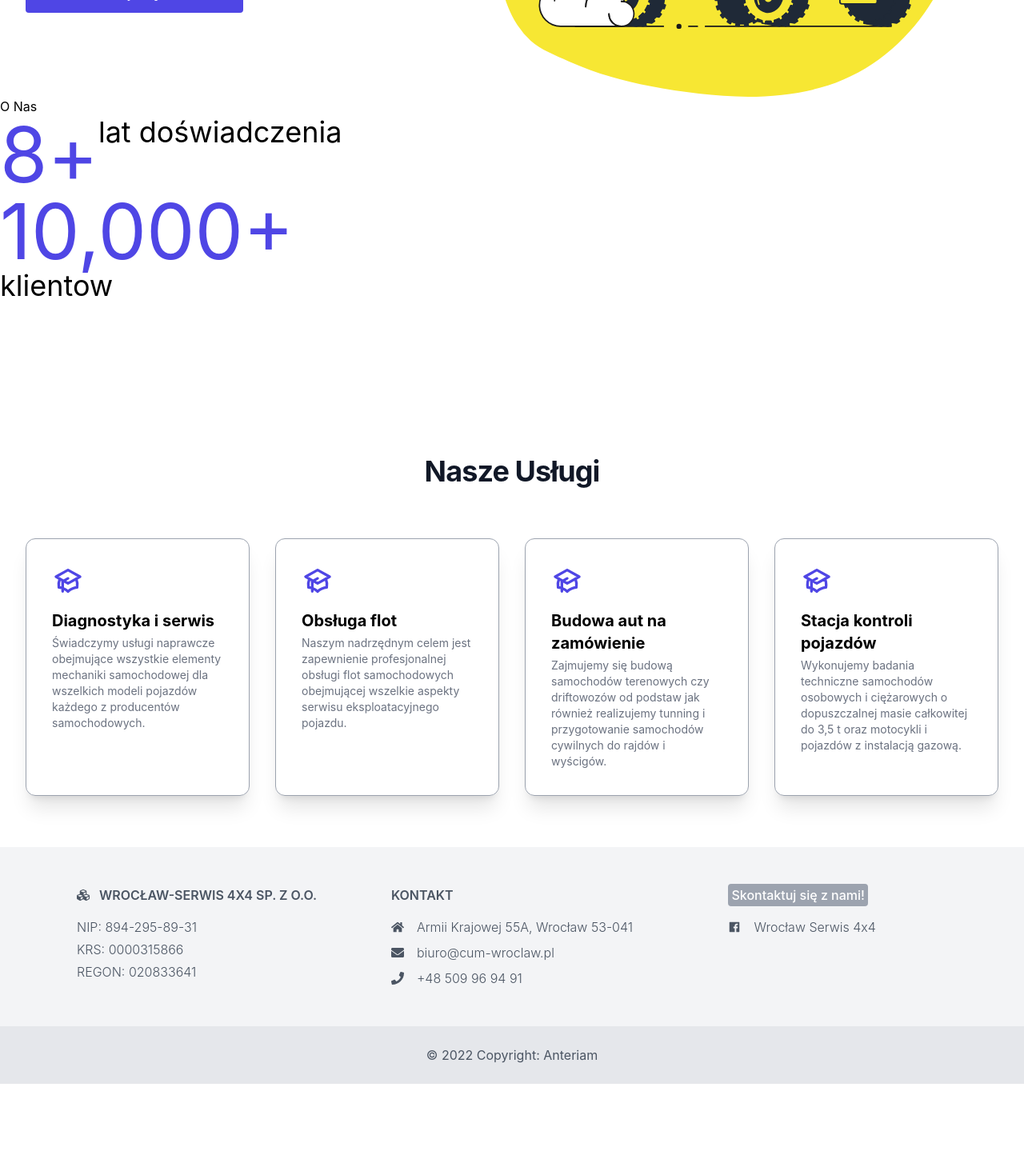
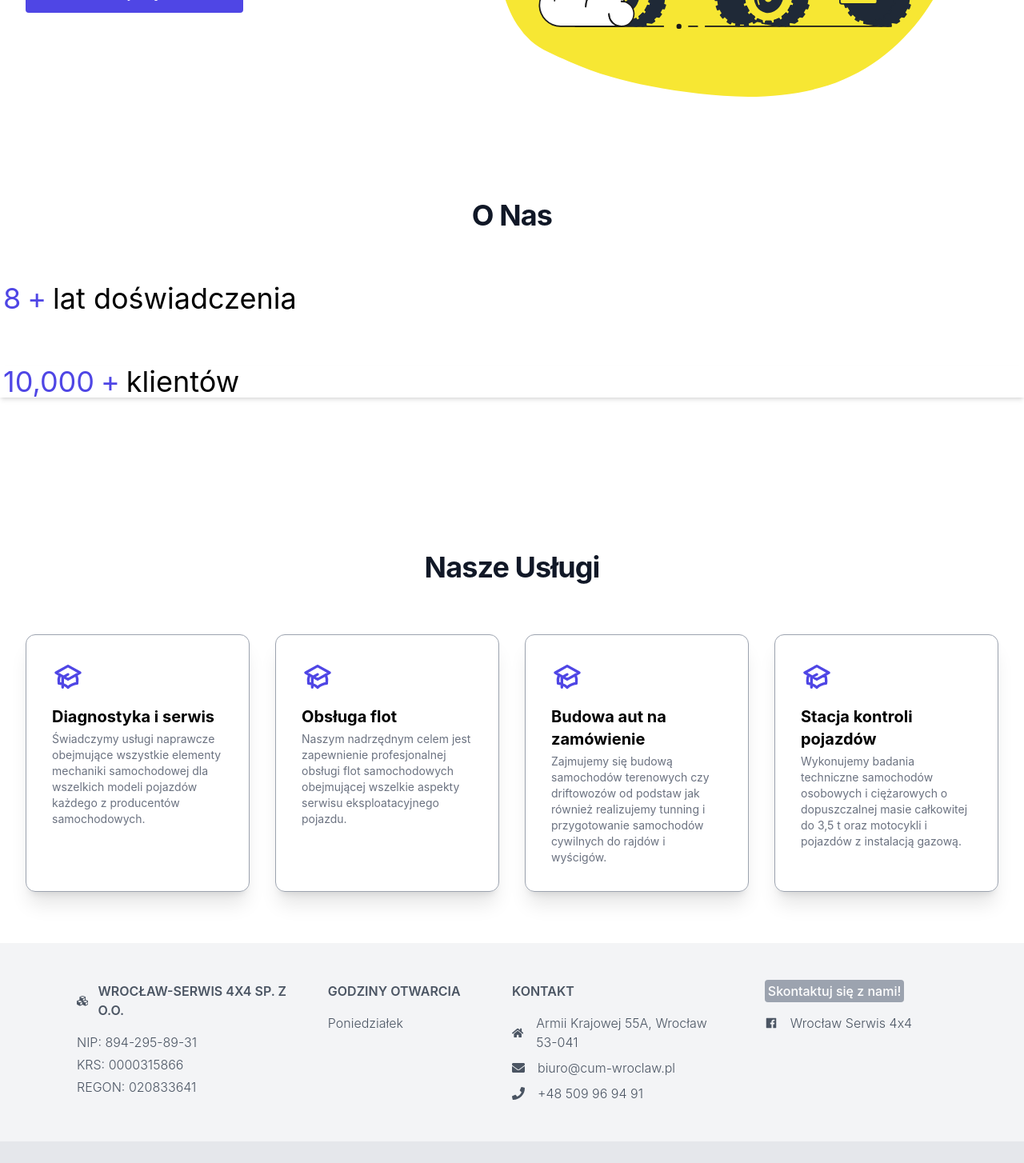
Before and after one commit to anthonybartczak/nextjs-moto-center, a Next.js app: page / in a window 1280 px wide. Shown: the part 500-1954 px from the top of the page at 80% size. Before the commit the page ends 1855 px from the top, so only its background shows below. Built offline with nearby package versions, Linux system fonts and the light colour scheme.

Commit message:
<Link> fix

```diff
--- a/components/Footer.tsx
+++ b/components/Footer.tsx
@@ -1,10 +1,11 @@
 import { AiFillFacebook, AiFillGoogleSquare } from "react-icons/ai";
+import Link from "next/link";
 
 export default function Footer() {
   return (
     <footer className="text-center lg:text-left items-center bg-gray-100 text-gray-600">
         <div className="mx-24 py-10 text-center md:text-left">
-            <div className="grid content-center grid-1 md:grid-cols-3 lg:grid-cols-3">
+            <div className="grid content-center grid-1 md:grid-cols-3 lg:grid-cols-4">
                 <div className="">
                     <h6 className="
             uppercase
@@ -29,6 +30,16 @@ export default function Footer() {
                     <p className="mb-1 font-light">NIP: 894-295-89-31</p>
                     <p className="mb-1 font-light">KRS: 0000315866</p>
                     <p className="mb-1 font-light">REGON: 020833641</p>
+                </div>
+                <div className="mx-auto mt-10 xl:mt-2">
+                    <h6 className="uppercase font-semibold mb-4 flex justify-center md:justify-start">
+                        Godziny otwarcia
+                    </h6>
+                    <div className="grid grid-cols-2">
+                        <p className="flex items-center justify-center md:justify-start mb-2 font-light">
+                            Poniedziałek
+                        </p>
+                    </div>
                 </div>
                 <div className="mx-auto mt-10 xl:mt-2">
                     <h6 className="uppercase font-semibold mb-4 flex justify-center md:justify-start">
@@ -63,10 +74,11 @@ export default function Footer() {
                     </p>
                 </div>
                 <div className="mx-auto justify-center xl:justify-start mt-10 xl:mt-2">
-                    <a href="/kontakt"
-                        className="p-1 text-md font-medium text-white transition bg-gray-400 rounded hover:scale-110 hover:shadow-xl active:bg-indigo-500 focus:outline-none focus:ring">
-                        Skontaktuj się z nami!
-                    </a>
+                    <Link href="/kontakt">
+                        <a className="p-1 text-md font-medium text-white transition bg-gray-400 rounded hover:scale-110 hover:shadow-xl active:bg-indigo-500 focus:outline-none focus:ring">
+                            Skontaktuj się z nami!
+                        </a>
+                    </Link>
                     <a href="https://www.facebook.com/Wroc%C5%82aw-Serwis-4x4-228347537335333/" className="flex items-center justify-center md:justify-start font-light mt-4 mb-2">
                         <AiFillFacebook className="w-4 h-4 mr-4"/>
                         Wrocław Serwis 4x4
--- a/components/MainCounter.tsx
+++ b/components/MainCounter.tsx
@@ -4,28 +4,30 @@ import CountUp from 'react-countup';
 export default function MainCounter() {
     return (
         <section>
-            <span className="block xl:inline">O Nas</span>
-            <div className="flex">
+            <h2 className="mt-32 text-4xl text-center tracking-tight font-bold text-gray-900 sm:text-5xl md:text-4xl">
+                <span className="block xl:inline">O Nas</span>
+            </h2>
+            <div className="mt-16 flex">
                 <CountUp start={0} end={8} delay={0}>
                     {({ countUpRef }) => (
                         <>
-                            <span className="text-indigo-600 text-8xl" ref={countUpRef} />
-                            <span className="text-indigo-600 text-8xl">+</span>
-                            <p className="text-4xl">lat doświadczenia</p>
+                            <span className="text-indigo-600 text-4xl mx-1" ref={countUpRef} />
+                            <span className="text-indigo-600 text-4xl mx-1">+</span>
+                            <p className="text-4xl mx-1">lat doświadczenia</p>
                         </>
                     )}
                 </CountUp>
             </div>
-            <div className="">
+            <div className="mt-16 flex shadow-md">
                 <CountUp start={0} end={10000} delay={0}>
                     {({ countUpRef }) => (
                         <>
-                            <span className="text-indigo-600 text-8xl" ref={countUpRef} />
-                            <span className="text-indigo-600 text-8xl">+</span>
+                            <span className="text-indigo-600 text-4xl mx-1" ref={countUpRef} />
+                            <span className="text-indigo-600 text-4xl mx-1">+</span>
+                            <p className="text-4xl mx-1">klientów</p>
                         </>
                     )}
                 </CountUp>
-                <p className="text-4xl">klientow</p>
             </div>
         </section>
     );
--- a/pages/index.tsx
+++ b/pages/index.tsx
@@ -6,6 +6,7 @@ import MainCards from '../components/MainCards';
 import MainClients from '../components/MainClients';
 import MainCounter from '../components/MainCounter';
 import Footer from '../components/Footer';
+import Link from 'next/link';
 
 const Home: NextPage = () => {
   return (
@@ -30,10 +31,11 @@ const Home: NextPage = () => {
               fugiat veniam occaecat fugiat aliqua.
             </p>
             <div className="mt-5 sm:mt-8 sm:flex justify-center xl:justify-start">
-                <a href="#"
-                  className="inline-block px-8 py-3 text-xl font-medium text-white transition bg-indigo-600 rounded hover:scale-110 hover:shadow-xl active:bg-indigo-500 focus:outline-none focus:ring">
+              <Link href="/kontakt">
+                <a className="inline-block px-8 py-3 text-xl font-medium text-white transition bg-indigo-600 rounded hover:scale-110 hover:shadow-xl active:bg-indigo-500 focus:outline-none focus:ring">
                   Skontaktuj się z nami!
                 </a>
+              </Link>
             </div>
           </div>
           <div className="flex-initial grow mx-4 pt-6 xl:pt-2 max-w-xl justify-center">
```
